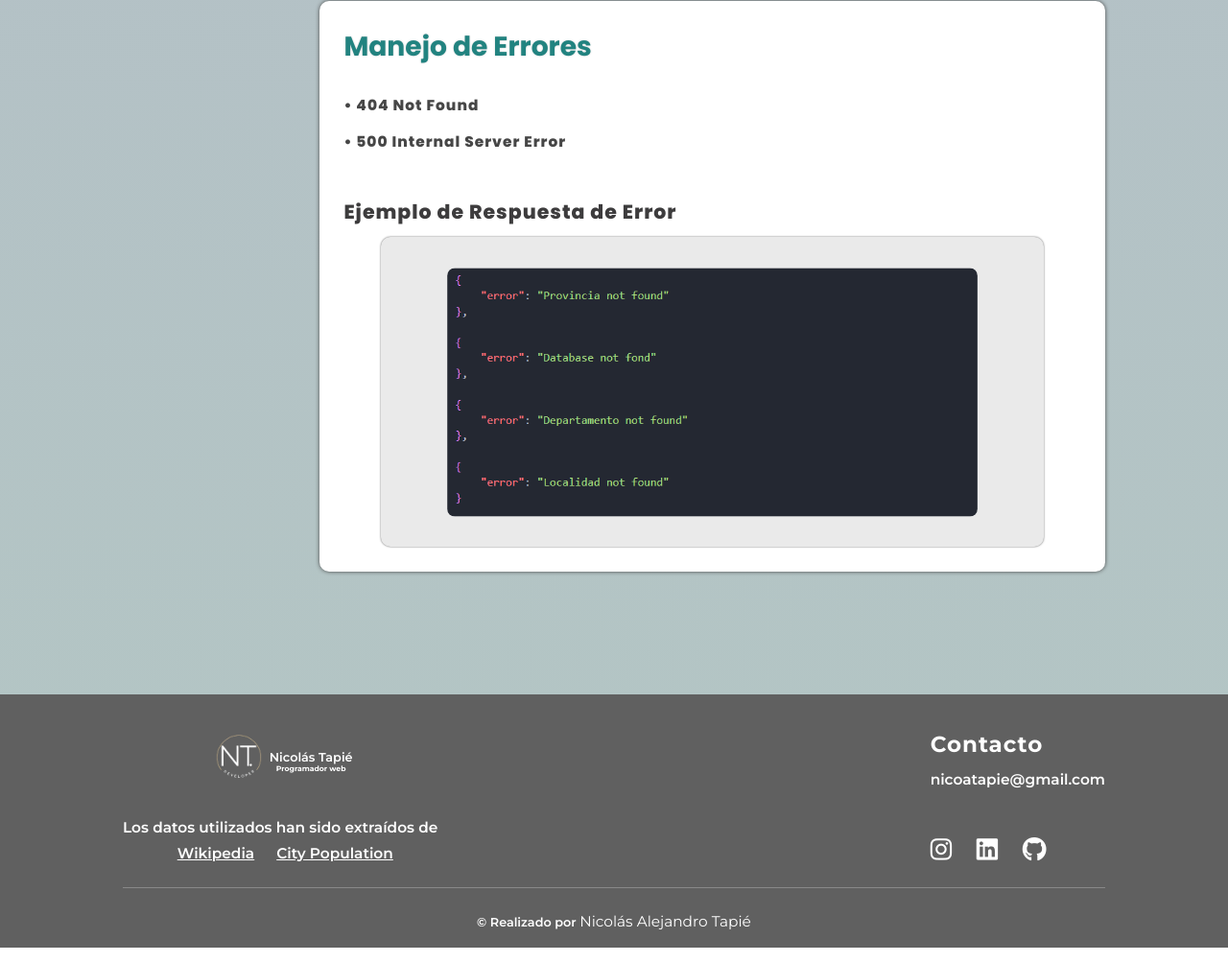
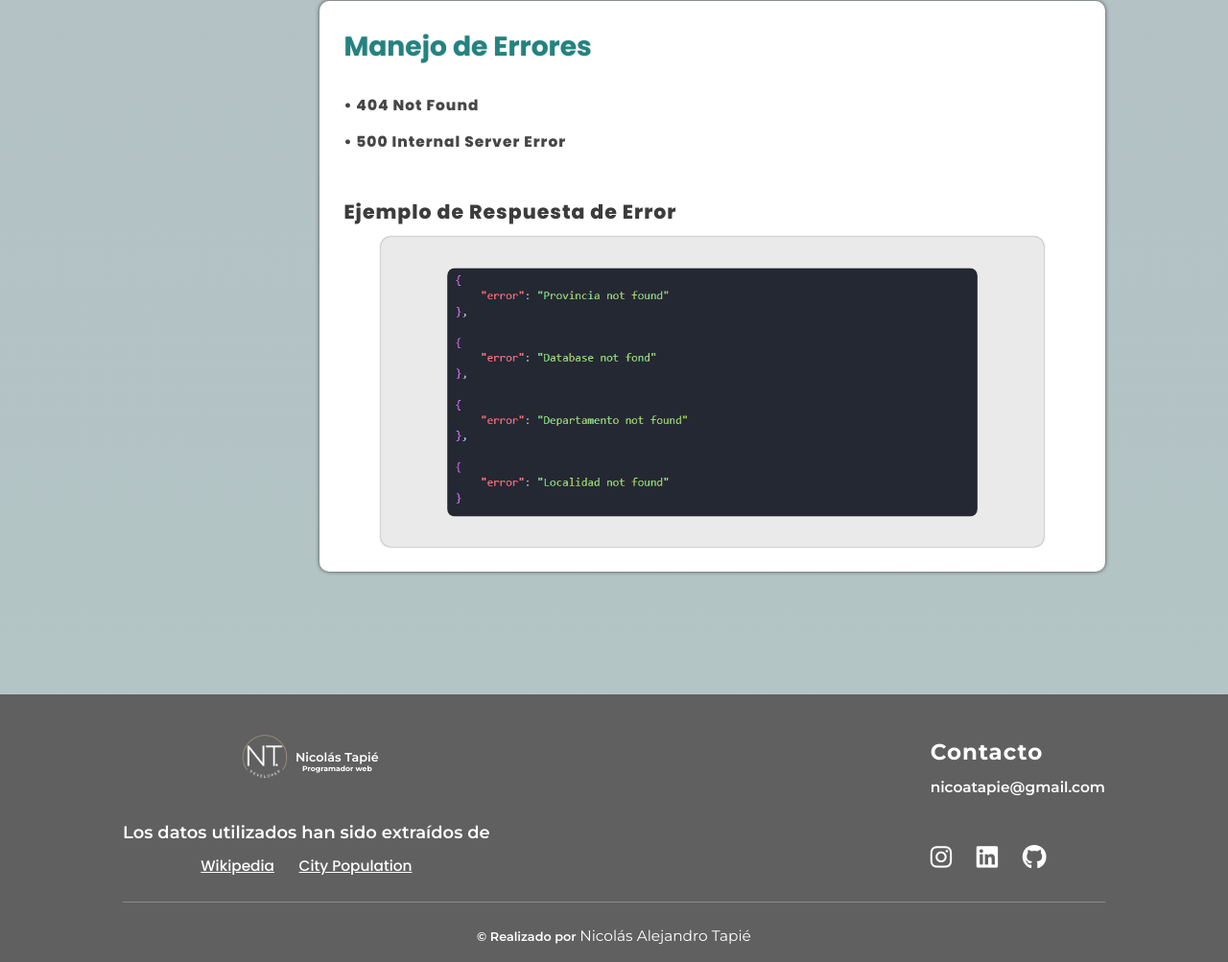
Before and after one commit to nicotapie30/Localidades_argentinas-Web, a website: page public/index.html in a window 1280 px wide. Shown: the part 6923-7926 px from the top of the page at 96% size. Drawn offline with nearby package versions, Linux system fonts and the light colour scheme.

Commit message:
Mjorando rendimientos de la página

```diff
--- a/public/index.html
+++ b/public/index.html
@@ -320,27 +320,26 @@
               </div>
             </div>
 
-            <ul class="info__ul">
+            <div class="container__links">
+              <p class="links__text">
                 Los datos utilizados han sido extraídos de
-              <div class="container__links">
-                <li class="info__li">
+              </p>
+              <div class="links__container">
                 <a
                   class="info__text info__link"
                   href="https://es.wikipedia.org/wiki/Wikipedia:Portada"
                   target="_blank"
                   >Wikipedia</a
                 >
-                </li>
-                <li class="info__li">
+
                 <a
                   class="info__text info__link"
                   href="https://www.citypopulation.de/"
                   target="_blank"
                   >City Population</a
                 >
-                </li>
               </div>
-            </ul>
+            </div>
           </div>
 
           <div class="container__brands">
@@ -358,18 +357,21 @@
                 href="https://www.instagram.com/nicotapie1/"
                 class="brand__link"
                 target="_blank"
+                name="instagram"
                 ><i class="fa-brands fa-instagram"></i
               ></a>
               <a
                 href="https://www.linkedin.com/in/nicolasatapiedev30/"
                 class="brand__link"
                 target="_blank"
+                name="linkedin"
                 ><i class="fa-brands fa-linkedin"></i
               ></a>
               <a
                 href="https://github.com/nicotapie30"
                 class="brand__link"
                 target="_blank"
+                name="github"
                 ><i class="fa-brands fa-github"></i
               ></a>
             </div>
--- a/public/styles.css
+++ b/public/styles.css
@@ -457,30 +457,31 @@ b {
   gap: 0.9rem;
 }
 
-.info__ul {
+.links__text {
   font-family: var(--fonttext);
-  font-size: 0.6rem;
+  font-size: 0.7rem;
   font-weight: 600;
   color: var(--whitecolor);
-  display: flex;
-  flex-direction: column;
-  align-items: center;
 }
 
 .container__links {
   display: flex;
   align-items: center;
+  flex-direction: column;
   gap: 0.5rem;
   padding-top: 0.3rem;
 }
 
-.info__li {
-  padding: 0 0 0 0.4rem;
-  list-style: none;
+.links__container {
+  display: flex;
+  gap: 1rem;
 }
 
 .info__link {
   color: var(--whitecolor);
+  font-family: var(--fonttitle);
+  font-size: 0.6rem;
+  font-weight: 500;
 }
 
 .info__link:hover {
```
Lines whose indentation alone changed are shown as unchanged.
